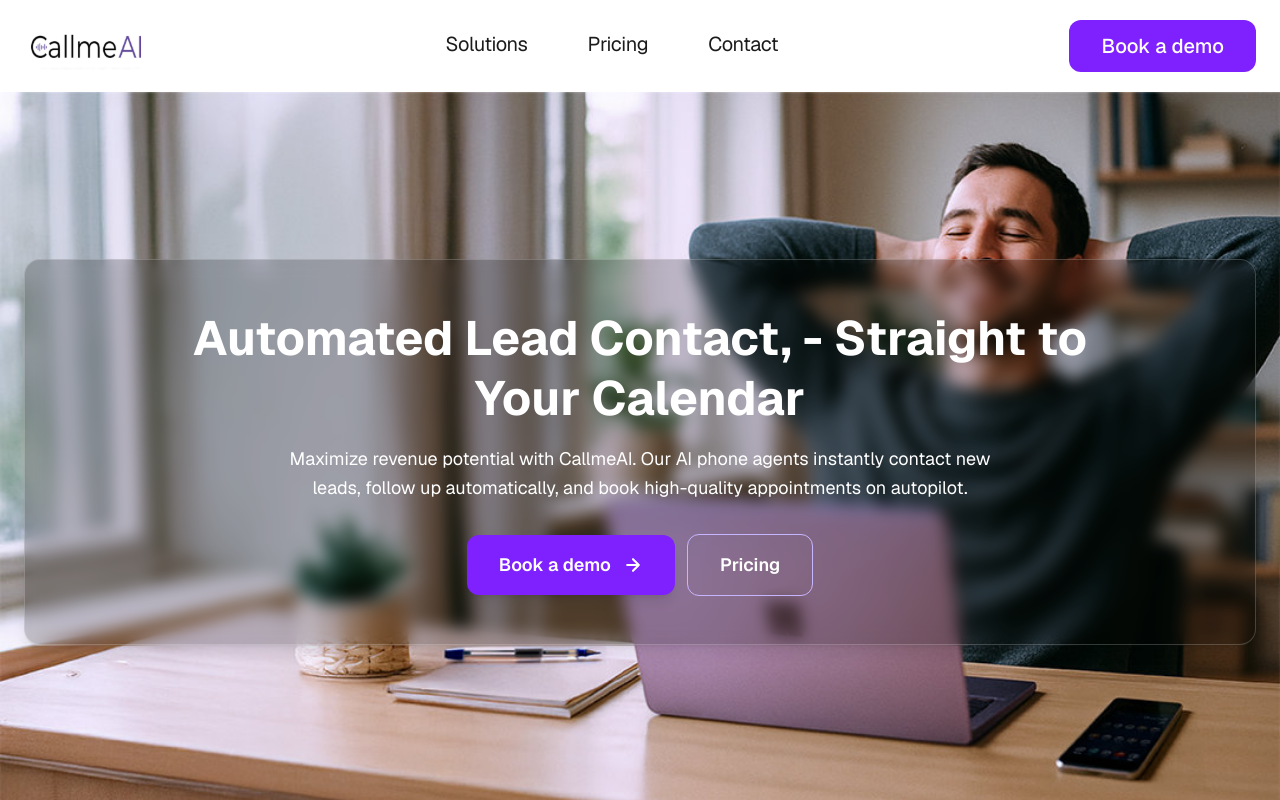
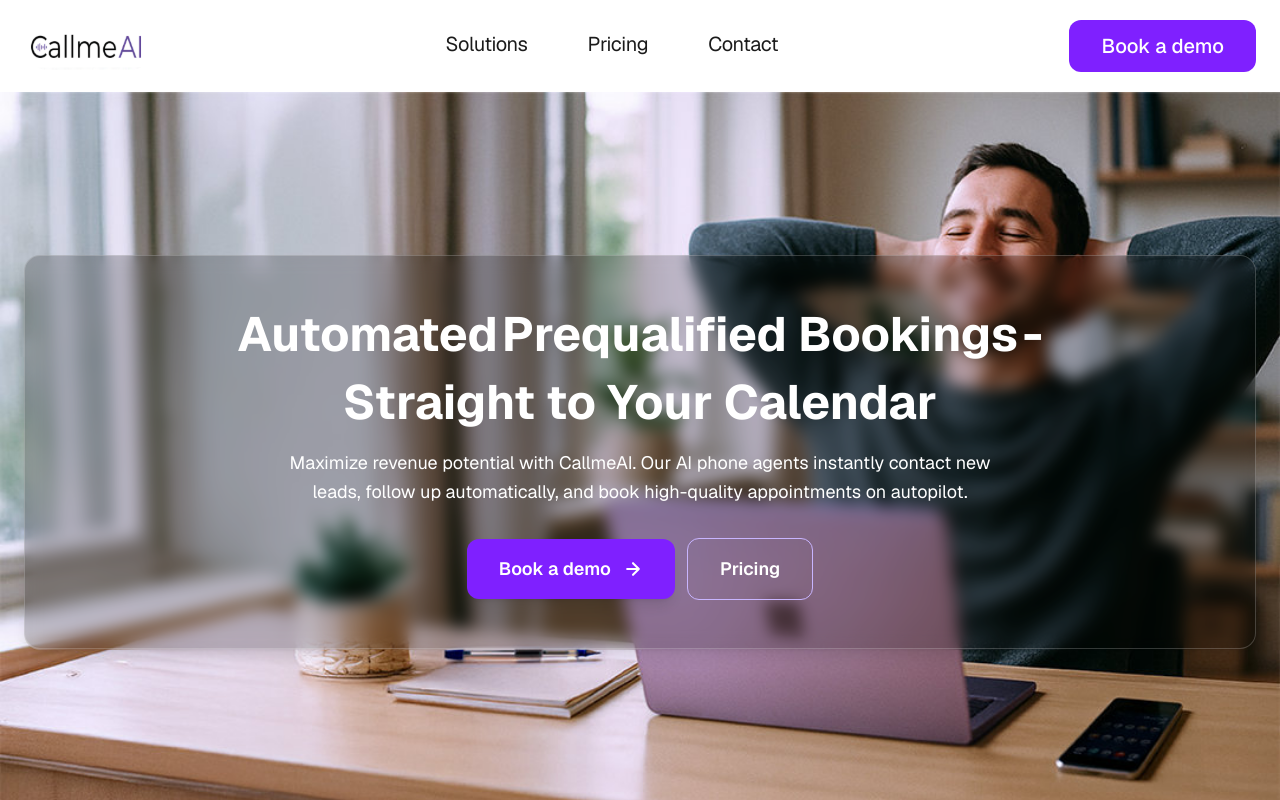
Before and after one commit to juyel66/CallmeAI, a Next.js app: page / in a window 1280 px wide. Shown: the top 800 px of the page. Built offline with nearby package versions, Linux system fonts and the light colour scheme.

Commit message:
Refactor HeroSection to implement animated phrases and improve layout

```diff
--- a/app/pages/HomePage/HeroSection.tsx
+++ b/app/pages/HomePage/HeroSection.tsx
@@ -1,11 +1,128 @@
+// import Image from "next/image";
+// import heroSections from "../../../public/images/herosections.jpg";
+// import Buttons from "@/app/Shared/Button/Buttons";
+
+// const HeroSection = () => {
+//   return (
+//     <section className="relative flex min-h-svh w-full items-center justify-center overflow-hidden px-4 py-10 sm:min-h-[85vh] sm:px-6 sm:py-14 lg:min-h-[90vh] lg:py-16">
+//       <Image
+//         src={heroSections}
+//         alt="Hero Background"
+//         fill
+//         priority
+//         className="object-cover object-center"
+//         sizes="100vw"
+//       />
+
+//       {/* Overlay */}
+//       <div className="absolute inset-0 bg-linear-to-b "></div>
+
+//       {/* Content Box */}
+//       <div className="relative z-10 w-full container mx-auto ">
+//         <div className="rounded-2xl border  border-white/20  bg-black/20 p-4 text-center shadow-lg backdrop-blur-sm sm:p-8 md:p-12">
+//           {/* Heading */}
+//           <h1 className="mb-4 text-2xl font-bold leading-tight text-white sm:text-4xl md:text-5xl">
+//             <span className="md:whitespace-nowrap">
+//               Automated Lead Contact, Prequalified <br /> Bookings & Follow-Up -
+//               Straight to Your <br /> Calendar
+//             </span>
+//           </h1>
+
+//           {/* Description */}
+//           <p className="mx-auto mb-7 max-w-3xl px-1 text-sm leading-relaxed text-white sm:mb-8 sm:text-base md:text-lg">
+//             Maximize revenue potential with CallmeAI. Our AI phone agents
+//             instantly contact new <br />
+//             leads, follow up automatically, and book high-quality appointments
+//             on autopilot.
+//           </p>
+
+//           {/* Buttons */}
+//           <div className="mx-auto w-full max-w-md sm:max-w-none">
+//             <Buttons />
+//           </div>
+//         </div>
+//       </div>
+//     </section>
+//   );
+// };
+
+// export default HeroSection;
+
+
+
+
+
+
+
+
+"use client";
+
+import { useEffect, useLayoutEffect, useRef, useState } from "react";
 import Image from "next/image";
 import heroSections from "../../../public/images/herosections.jpg"
 import Buttons from "@/app/Shared/Button/Buttons";
 
-
+const TRANSITION_DURATION = 1300;
+const HOLD_DURATION = 2400;
 
 const HeroSection = () => {
+  const animatedPhrases = ["Lead Contact", "Follow-Up", "Prequalified Bookings"];
+  const [phraseIndex, setPhraseIndex] = useState(0);
+  const [isAnimating, setIsAnimating] = useState(true);
+  const [phraseWidth, setPhraseWidth] = useState<number | null>(null);
+  const phraseRefs = useRef<Array<HTMLSpanElement | null>>([]);
+  const tickerPhrases = [...animatedPhrases, animatedPhrases[0]];
 
+  useLayoutEffect(() => {
+    const measurePhraseWidth = () => {
+      const currentPhrase = phraseRefs.current[phraseIndex];
+
+      if (!currentPhrase) {
+        return;
+      }
+
+      setPhraseWidth(Math.ceil(currentPhrase.getBoundingClientRect().width));
+    };
+
+    measurePhraseWidth();
+
+    window.addEventListener("resize", measurePhraseWidth);
+
+    return () => {
+      window.removeEventListener("resize", measurePhraseWidth);
+    };
+  }, [phraseIndex]);
+
+  useEffect(() => {
+    const holdTimer = window.setTimeout(() => {
+      const nextIndex = phraseIndex + 1;
+
+      if (nextIndex < animatedPhrases.length) {
+        setIsAnimating(true);
+        setPhraseIndex(nextIndex);
+        return;
+      }
+
+      setIsAnimating(true);
+      setPhraseIndex(nextIndex);
+
+      window.setTimeout(() => {
+        // Jump back to the first item without showing a backward motion.
+        setIsAnimating(false);
+        setPhraseIndex(0);
+
+        window.requestAnimationFrame(() => {
+          window.requestAnimationFrame(() => {
+            setIsAnimating(true);
+          });
+        });
+      }, TRANSITION_DURATION);
+    }, HOLD_DURATION);
+
+    return () => {
+      window.clearTimeout(holdTimer);
+    };
+  }, [animatedPhrases.length, phraseIndex]);
 
   return (
     <section className="relative flex min-h-svh w-full items-center justify-center overflow-hidden px-4 py-10 sm:min-h-[85vh] sm:px-6 sm:py-14 lg:min-h-[90vh] lg:py-16">
@@ -29,8 +146,41 @@ const HeroSection = () => {
 
           {/* Heading */}
           <h1 className="mb-4 text-2xl font-bold leading-tight text-white sm:text-4xl md:text-5xl">
-            <span className="md:whitespace-nowrap">Automated Lead Contact, - Straight to <br />
-            Your Calendar </span>
+            <span className="flex flex-col items-center justify-center gap-y-2 text-center">
+              <span className="inline-flex flex-wrap items-baseline justify-center gap-x-1 gap-y-1">
+                <span className="whitespace-nowrap">Automated</span>
+                <span
+                  className="relative inline-flex h-[1.2em] w-fit overflow-hidden align-bottom transition-[width] duration-300 ease-out"
+                  style={{ width: phraseWidth ? `${phraseWidth}px` : "auto" }}
+                >
+                  <span
+                    className={`flex flex-col text-white ${
+                      isAnimating ? "transition-transform ease-out" : ""
+                    }`}
+                    style={{
+                      transform: `translateY(-${phraseIndex * 1.2}em)`,
+                      transitionDuration: isAnimating ? `${TRANSITION_DURATION}ms` : "0ms",
+                    }}
+                  >
+                    {tickerPhrases.map((phrase, index) => (
+                      <span
+                        key={`${phrase}-${index}`}
+                        ref={(element) => {
+                          phraseRefs.current[index] = element;
+                        }}
+                        className="block h-[1.2em] w-fit whitespace-nowrap leading-[1.2em]"
+                      >
+                        {phrase}
+                      </span>
+                    ))}
+                  </span>
+                </span>
+                <span className="whitespace-nowrap">-</span>
+              </span>
+              <span className="block whitespace-nowrap text-center">
+                Straight to Your Calendar
+              </span>
+            </span>
           </h1>
 
           {/* Description */}
@@ -43,7 +193,6 @@ const HeroSection = () => {
           <div className="mx-auto w-full max-w-md sm:max-w-none">
            <Buttons />
 
-
           </div>
 
         </div>
```
